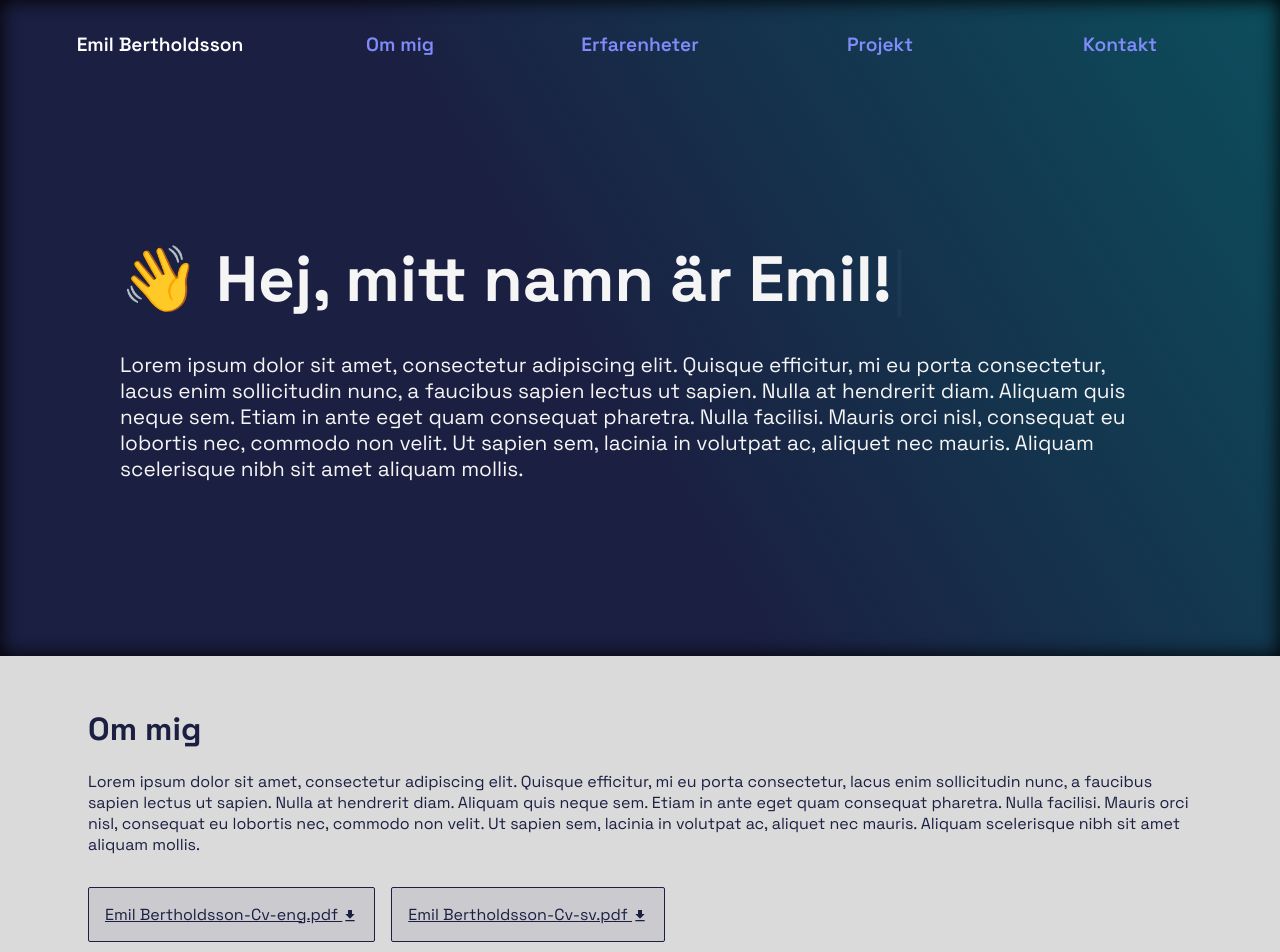
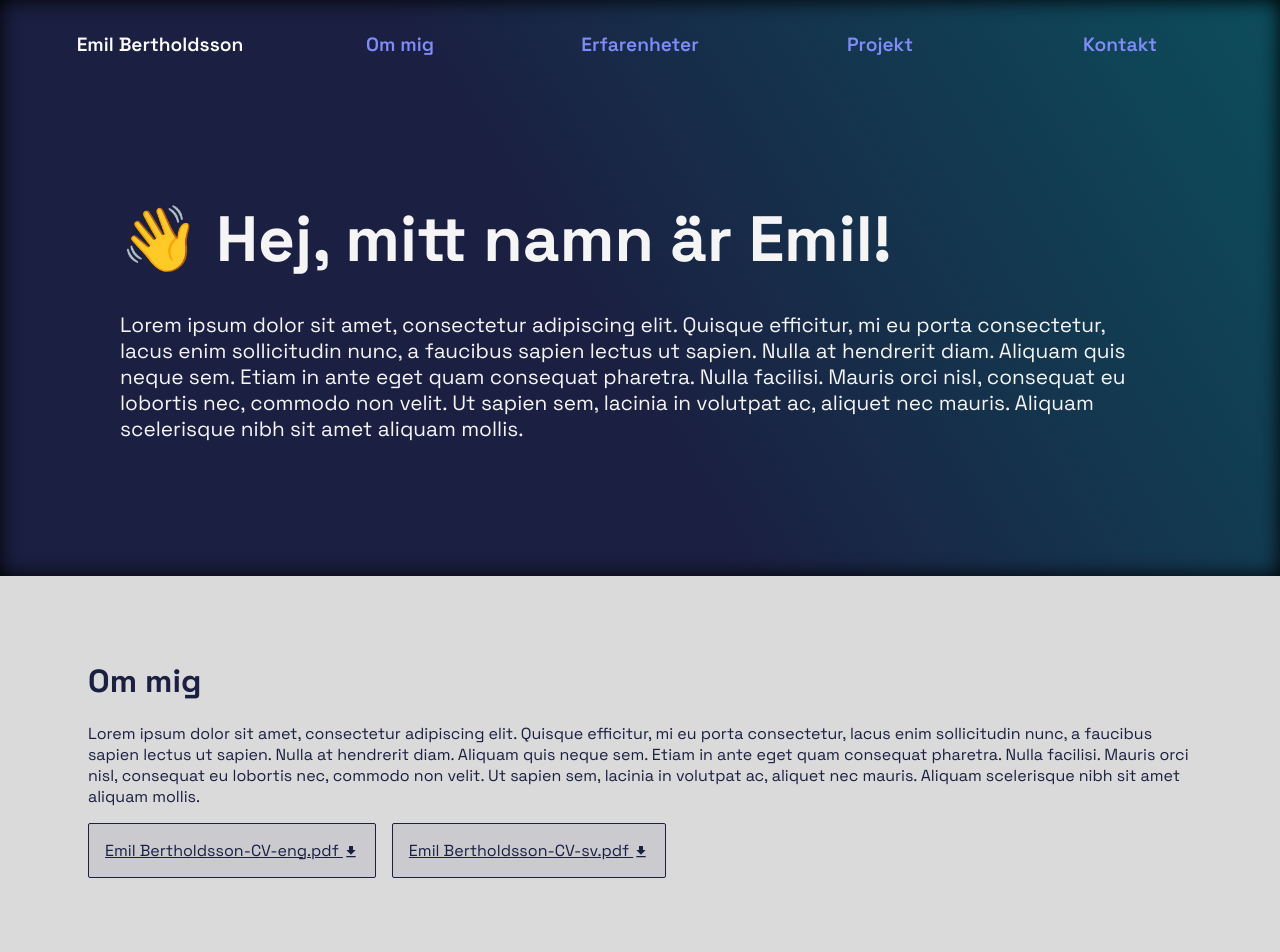
Before and after one commit to EmilBert/emilbert.gihub.io, a React (Create React App) app: page / in a window 1280 px wide. Shown: the top 952 px of the page. Built offline with nearby package versions, Linux system fonts and the light colour scheme.

Commit message:
Footer added

```diff
--- a/src/App.css
+++ b/src/App.css
@@ -25,7 +25,7 @@ h1,h2,h3,h4,h5{
 }
 
 .downloads{
-    padding: 0 3rem;
+    padding: 1rem 3rem 0;
     display: flex;
     flex-wrap: wrap;
     min-width: 300px;
@@ -51,12 +51,11 @@ h1,h2,h3,h4,h5{
     display: flex;
     flex-wrap: wrap;
     flex-direction: row;
-    justify-content: center;
+    justify-content: space-between;
 }
 
 .projects-column{
-    padding:1rem;
-    width:45%;
+    flex:20;
     min-width: 400px;
 }
 
@@ -274,7 +273,7 @@ nav a:hover{
     width: 100%;
     display: flex;
     flex-wrap: wrap;
-    min-height:35rem;
+    min-height:30rem;
     padding-top:6rem;
     overflow: hidden;
 
@@ -289,11 +288,16 @@ nav a:hover{
     display: table;
 }
 
-#footer-section{
+#footer{
     background-color: #1B1F41;
     color: #808cfc;
 }
 
+#footer-section{
+    color: #808cfc;
+    padding-top: rem;
+    padding-bottom: 5rem;
+}
 
 #me{
     max-height: 600px;
@@ -343,7 +347,7 @@ nav a:hover{
 .section{
     transition: all 0.5s;
     color: #1B1F41;
-    padding:  2rem 3rem 2rem;
+    padding:  4rem 3rem 0rem;
 }
 
 .text-card-container-parent{
@@ -509,15 +513,13 @@ nav a:hover{
         width:90%;
     }
     nav .wrapper{
+        width: 100%;
         padding:1rem;
-        width:100%;
+        display: block;
+        border-radius: 0;
+        margin:0;
     }
 
-
-    nav .wrapper{
-        display: block;
-        border-radius: 0;
-    }
     nav .nav-button{
         display:none;
     }
@@ -575,6 +577,7 @@ nav a:hover{
 
     .projects-column{
         width: 100%;
+        min-width: 100%;
         padding:0rem 0;
     }
 
--- a/src/App.js
+++ b/src/App.js
@@ -26,8 +26,8 @@ function App() {
             <p>Lorem ipsum dolor sit amet, consectetur adipiscing elit. Quisque efficitur, mi eu porta consectetur, lacus enim sollicitudin nunc, a faucibus sapien lectus ut sapien. Nulla at hendrerit diam. Aliquam quis neque sem. Etiam in ante eget quam consequat pharetra. Nulla facilisi. Mauris orci nisl, consequat eu lobortis nec, commodo non velit. Ut sapien sem, lacinia in volutpat ac, aliquet nec mauris. Aliquam scelerisque nibh sit amet aliquam mollis.</p>
           </div>
           <div className="downloads">
-            <a className="download-link" href={me} download>Emil Bertholdsson-Cv-eng.pdf <MdDownload/></a>
-            <a className="download-link" href={me} download>Emil Bertholdsson-Cv-sv.pdf <MdDownload/></a>
+            <a className="download-link" href={me} download>Emil Bertholdsson-CV-eng.pdf <MdDownload/></a>
+            <a className="download-link" href={me} download>Emil Bertholdsson-CV-sv.pdf <MdDownload/></a>
           </div>
           <ExpSection title={"Erfarenheter"} content={"Lorem ipsum dolor sit amet, consectetur adipiscing elit. Quisque efficitur, mi eu porta consectetur, lacus enim sollicitudin nunc, a faucibus sapien lectus ut sapien. Nulla at hendrerit diam. Aliquam quis neque sem. Etiam in ante eget quam consequat pharetra. Nulla facilisi. Mauris orci nisl, consequat eu lobortis nec, commodo non velit. Ut sapien sem, lacinia in volutpat ac, aliquet nec mauris. Aliquam scelerisque nibh sit amet aliquam mollis."}/>
           <ProjectSection title={"Projekt"} content={"Lorem ipsum dolor sit amet, consectetur adipiscing elit. Quisque efficitur, mi eu porta consectetur, lacus enim sollicitudin nunc, a faucibus sapien lectus ut sapien. Nulla at hendrerit diam. Aliquam quis neque sem. Etiam in ante eget quam consequat pharetra. Nulla facilisi. Mauris orci nisl, consequat eu lobortis nec, commodo non velit. Ut sapien sem, lacinia in volutpat ac, aliquet nec mauris. Aliquam scelerisque nibh sit amet aliquam mollis."}/>
--- a/src/Components/Footer.js
+++ b/src/Components/Footer.js
@@ -3,10 +3,12 @@ import * as React from "react";
 export default function Footer() {
 
     return (
-        <div className="section" id="footer-section">
+        <div id="footer">
             <div className="wrapper">
-                <h1>Kontakt</h1>
-                <p>Lorem ipsum dolor sit amet, consectetur adipiscing elit. Quisque efficitur, mi eu porta consectetur, lacus enim sollicitudin nunc, a faucibus sapien lectus ut sapien. Nulla at hendrerit diam. Aliquam quis neque sem. Etiam in ante eget quam consequat pharetra. Nulla facilisi. Mauris orci nisl, consequat eu lobortis nec, commodo non velit. Ut sapien sem, lacinia in volutpat ac, aliquet nec mauris. Aliquam scelerisque nibh sit amet aliquam mollis.</p>
+                <div className="section" id="footer-section">
+                    <h1>Kontakt</h1>
+                    <p>Lorem ipsum dolor sit amet, consectetur adipiscing elit. Quisque efficitur, mi eu porta consectetur, lacus enim sollicitudin nunc, a faucibus sapien lectus ut sapien. Nulla at hendrerit diam. Aliquam quis neque sem. Etiam in ante eget quam consequat pharetra. Nulla facilisi. Mauris orci nisl, consequat eu lobortis nec, commodo non velit. Ut sapien sem, lacinia in volutpat ac, aliquet nec mauris. Aliquam scelerisque nibh sit amet aliquam mollis.</p>
+                </div>
             </div>
           </div>
     );
--- a/src/Components/Navbar.js
+++ b/src/Components/Navbar.js
@@ -1,30 +1,26 @@
 import React, { useState, useEffect } from 'react';
-import {Link} from 'react-scroll'
-function Navbar(props) {
-
+import { Link } from 'react-scroll'
+function Navbar() {
     const [navbar, setNavbar] = useState(false);
 
     const changeBackground = () => {
         console.log(window.scrollY)
-        if (window.scrollY >= 66) {
-          setNavbar(true)
-        } else {
-          setNavbar(false)
+        window.scrollY >= 100 ? setNavbar(true) : setNavbar(false);
     }
-      }
+
     useEffect(() => {
-        changeBackground()
-        window.addEventListener("scroll", changeBackground)
+      changeBackground();
+      window.addEventListener("scroll", changeBackground);
     })
 
   return (
     <nav>
       <div className={navbar ? "wrapper bg-show":"wrapper bg-hide"}>
-                <Link className="my-name"    activeClass="active" to="top" spy={true}  smooth={true}>Emil Bertholdsson</Link>
+        <Link className="my-name"    activeClass="active" to="top"             spy={true} smooth={true}>Emil Bertholdsson</Link>
         <Link className="nav-button" activeClass="active" to="about-section"   spy={true} smooth={true}>Om mig</Link>
         <Link className="nav-button" activeClass="active" to="exp-section"     spy={true} smooth={true}>Erfarenheter</Link>
         <Link className="nav-button" activeClass="active" to="project-section" spy={true} smooth={true}>Projekt</Link>
-                <Link className="nav-button" activeClass="active" to="contact-section" spy={true} smooth={true}>Kontakt</Link>
+        <Link className="nav-button" activeClass="active" to="footer"          spy={true} smooth={true}>Kontakt</Link>
       </div>
     </nav>
 
--- a/src/Components/ProjectSection.js
+++ b/src/Components/ProjectSection.js
@@ -54,7 +54,7 @@ function ProjectSection(props) {
             index % 2 == 0 ? <Project image={proj.image} title={proj.title} desc={proj.desc} tags={proj.tags} link={proj.link}/> : null
           ))}
           </div>
-
+          <div style={{flex:1}}></div>
           <div className="projects-column">
           {listContent.map((proj, index) => (
             index % 2 == 1 ? <Project image={proj.image} title={proj.title} desc={proj.desc} tags={proj.tags} link={proj.link}/> : null
```
Lines whose indentation alone changed are shown as unchanged.
